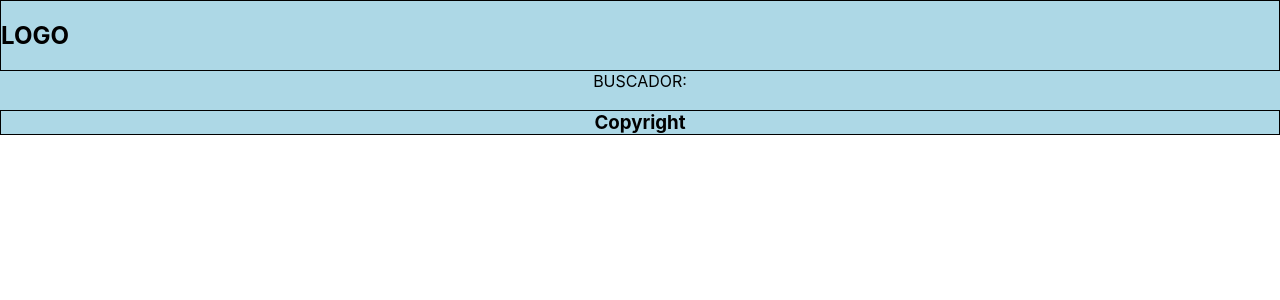
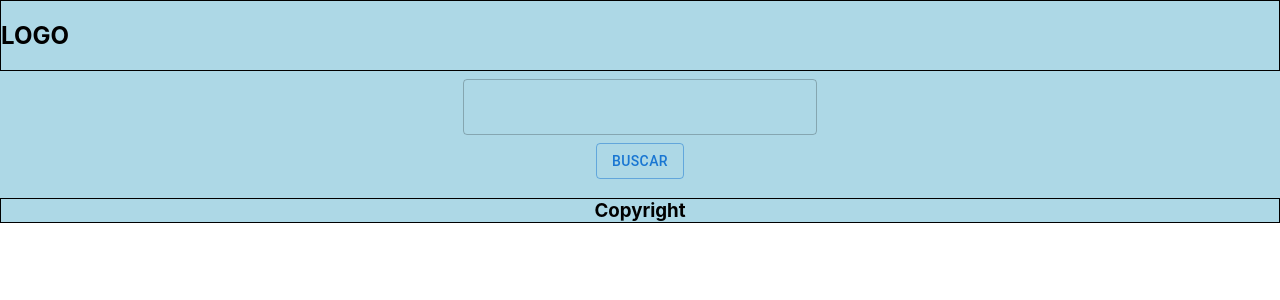
Before and after one commit to belliniedu/infor-react, a React (Create React App) app: page / in a window 1280 px wide. Shown: the top 300 px of the page. Built offline with nearby package versions, Linux system fonts and the light colour scheme.

Commit message:
Comienzo de agregado de materials

```diff
--- a/package.json
+++ b/package.json
@@ -3,6 +3,10 @@
   "version": "0.1.0",
   "private": true,
   "dependencies": {
+    "@emotion/react": "^11.10.5",
+    "@emotion/styled": "^11.10.5",
+    "@mui/icons-material": "^5.10.16",
+    "@mui/material": "^5.10.16",
     "@testing-library/jest-dom": "^5.16.5",
     "@testing-library/react": "^13.4.0",
     "@testing-library/user-event": "^13.5.0",
--- a/src/components/Buscador/Buscador.css
+++ b/src/components/Buscador/Buscador.css
@@ -2,5 +2,5 @@
 
     text-align: center;
     background-color: lightblue;
-
+    align-items: center;
   }
--- a/src/components/Buscador/Buscador.jsx
+++ b/src/components/Buscador/Buscador.jsx
@@ -1,8 +1,43 @@
 import './Buscador.css'
-const Buscador = () => {
+import * as React from 'react';
+import Box from '@mui/material/Box';
+import TextField from '@mui/material/TextField';
+import Button from '@mui/material/Button';
+import Stack from '@mui/material/Stack';
+import { useState } from "react";
 
+const Buscador = ({onBuscar}) => {
+    const [criterioBusqueda, setCriterioBusqueda] = useState('');
     return (
-        <div className="buscador">BUSCADOR: </div>
+        <section className="buscador">
+
+            <Box
+            component="form"
+            sx={{
+                '& > :not(style)': {m: 1, width: '35ch'},
+            }}
+            noValidate
+            autoComplete="off"
+            >
+            <TextField id="outlined-basic"
+                        role="searchbox"
+                        value={criterioBusqueda}
+                        onChange={(e) => {
+                          setCriterioBusqueda(e.target.value)
+                        }}/>
+
+            </Box>
+
+            <Stack  display="flex" justifyContent="center" alignItems="center">
+            <Button variant="outlined"
+                    onClick={() => {
+                    if(criterioBusqueda)
+                    onBuscar(criterioBusqueda)}}
+                    role="button"
+                    >Buscar</Button>
+            </Stack>
+
+        </section>
 
     )
 
--- a/src/components/Logo/Logo.jsx
+++ b/src/components/Logo/Logo.jsx
@@ -1,7 +1,7 @@
 
 const Logo = () => {
     return (
-        <h2 >LOGO</h2>
+        <h2>LOGO</h2>
     )
 
 
```
Also changed, not shown: 1 other file (tests, documents, lock files or other folders).
